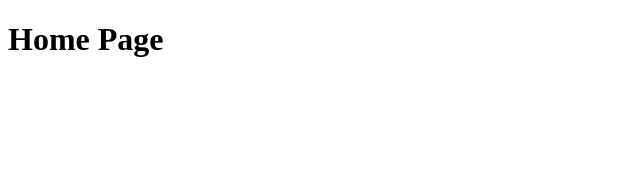
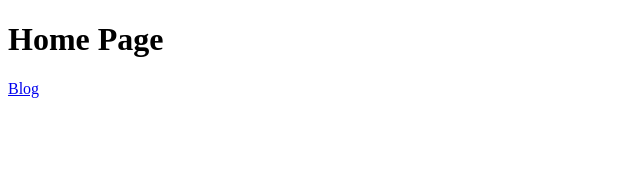
Before and after one commit to topidesta/nextjs-handbook, a Next.js app: page / in a window 1280 px wide. Shown: the top 170 px of the page, without its empty margins (0-640 px from the left). Built offline with nearby package versions, Linux system fonts and the light colour scheme.

Commit message:
Added blog to link with server side rendering!

```diff
--- a/pages/index.js
+++ b/pages/index.js
@@ -2,6 +2,7 @@ const withRouter = () => {
   return (
     <div>
       <h1>Home Page</h1>
+      <a href="/blog">Blog</a>
     </div>
   );
 };
```
